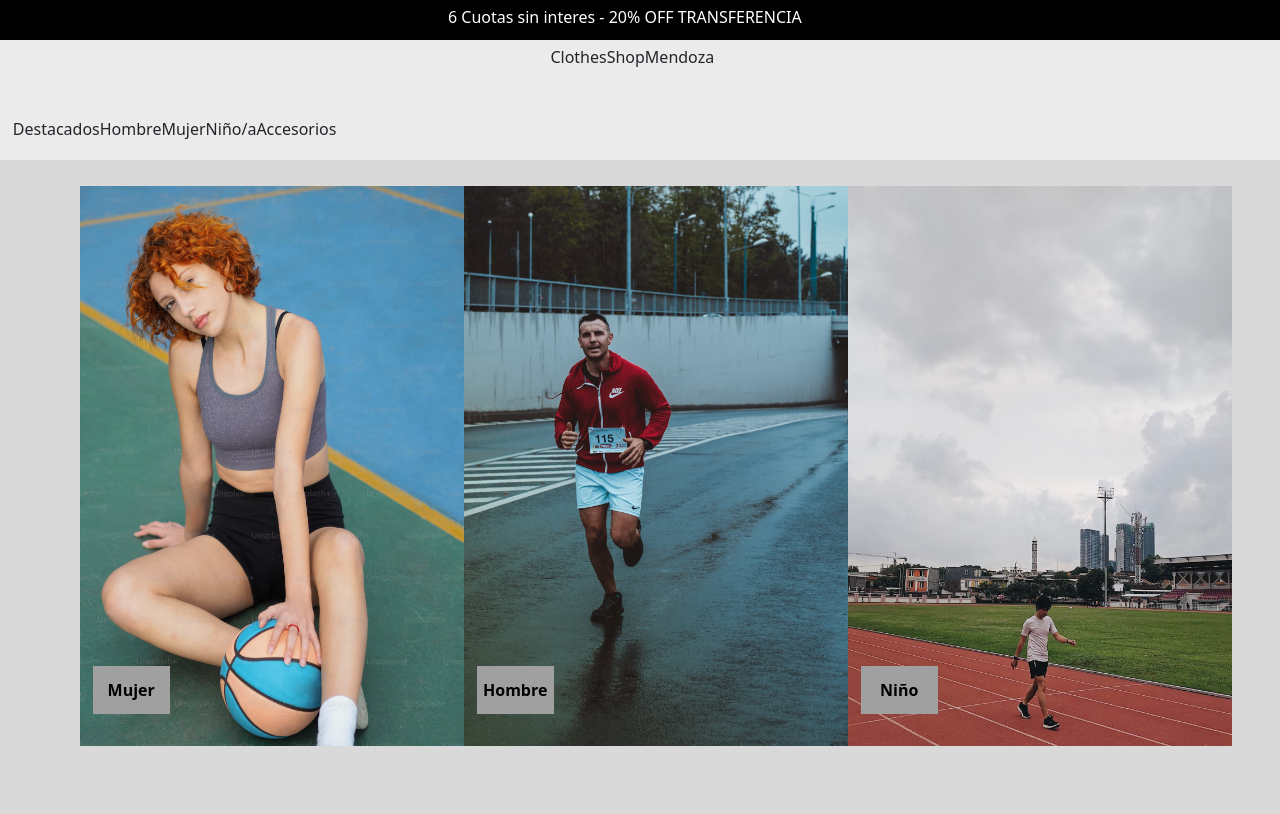
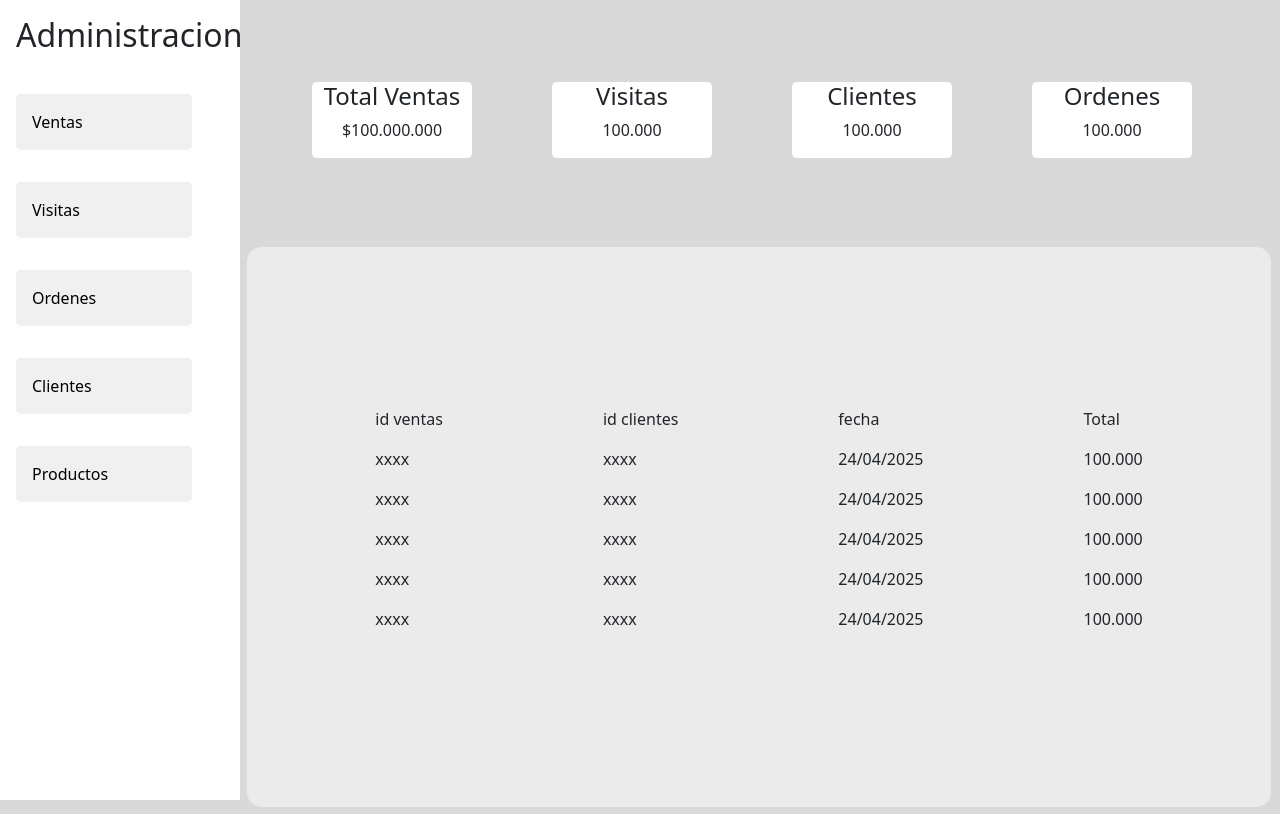
Before and after one commit to matigames765/repoFrontProyectoFinalMetodolog-a, a React (Vite) app in the folder ecommerce-frontend-metodologia/: page / in a window 1280 px wide. Built offline with nearby package versions, Linux system fonts and the light colour scheme.

Commit message:
Vista administrador

```diff
--- a/ecommerce-frontend-metodologia/src/App.tsx
+++ b/ecommerce-frontend-metodologia/src/App.tsx
@@ -1,3 +1,4 @@
+import { AdminScreen } from "./components/screens/adminScreen/AdminScreen"
 import { LandingScreen } from "./components/screens/landingScreen/LandingScreen"
 import { LoginScreen } from "./components/screens/LoginScreen/LoginScreen"
 import { RegisterScreen } from "./components/screens/registerScreen/RegisterScreen"
@@ -7,7 +8,8 @@
 
   return (
     <>
-      <LandingScreen />
+      {/* <LandingScreen /> */}
+      <AdminScreen/>
       {/* <RegisterScreen />  */}
       {/* <LoginScreen />  */}
     </>
--- /dev/null
+++ b/ecommerce-frontend-metodologia/src/components/screens/adminScreen/AdminScreen.module.css
@@ -0,0 +1,71 @@
+
+.containerPrincipal{
+    display: flex;
+    height: 100;
+    flex-direction: row;
+}
+
+.desplegable{
+    display: flex;
+    flex-direction: column;
+    gap: 2rem;
+    padding: 1rem;
+    background-color: white;
+    width: 15rem;
+    height: 100vh;
+    box-sizing: border-box;
+
+}
+button{
+    background-color: #f0f0f0;
+    padding: 1rem;
+    border: none;
+    border-radius: 5px;
+    cursor: pointer;
+    width: 11rem;
+    display: flex;
+    align-items: flex-start;
+}
+button:hover{
+    background-color: #d4d4d4;
+}
+
+
+.infoGeneral{
+    display: flex;
+    flex-direction: row;
+    padding: 10px;
+    align-items: center;
+    justify-content: center;
+    gap: 5rem;
+    background-color: #D9D9D9;
+    width: 80vw;
+    height: 30vh;
+
+
+}
+.infoGeneral div{
+    display: flex;
+    flex-direction: column;
+    justify-content: center;
+    align-items: center;
+    background-color: white;
+    border-radius: 5px;
+    width: 10rem;
+    height: auto;
+    padding: auto;
+}
+
+.div2{
+    display: flex;
+    flex-direction: row;
+    align-items: center;
+    justify-content: center;
+    gap: 10rem;
+    background-color: #EBEBEB;
+    width: 100%;
+    height: 70vh;
+    border-radius: 15px;
+    margin: 7px;
+
+}
--- /dev/null
+++ b/ecommerce-frontend-metodologia/src/components/screens/adminScreen/AdminScreen.tsx
@@ -0,0 +1,72 @@
+import styles from "./AdminScreen.module.css";
+
+export const AdminScreen = () => {
+  return (
+    <>
+      <div className={styles.containerPrincipal}>
+        <div className={styles.desplegable}>
+          <h2>Administracion</h2>
+          <button>Ventas</button>
+          <button>Visitas</button>
+          <button>Ordenes</button>
+          <button>Clientes</button>
+          <button>Productos</button>
+        </div>
+        <div>
+          <div className={styles.infoGeneral}>
+            <div>
+              <h4>Total Ventas</h4>
+              <p>$100.000.000</p>
+            </div>
+            <div>
+              <h4>Visitas</h4>
+              <p>100.000</p>
+            </div>
+            <div>
+              <h4>Clientes</h4>
+              <p>100.000</p>
+            </div>
+            <div>
+              <h4>Ordenes</h4>
+              <p>100.000</p>
+            </div>
+          </div>
+          <div className={styles.div2}>
+            <div>
+              <p>id ventas</p>
+              <p>xxxx</p>
+              <p>xxxx</p>
+              <p>xxxx</p>
+              <p>xxxx</p>
+              <p>xxxx</p>
+            </div>
+            <div>
+              <p>id clientes</p>
+              <p>xxxx</p>
+              <p>xxxx</p>
+              <p>xxxx</p>
+              <p>xxxx</p>
+              <p>xxxx</p>
+            </div>
+            <div>
+              <p>fecha</p>
+              <p>24/04/2025</p>
+              <p>24/04/2025</p>
+              <p>24/04/2025</p>
+              <p>24/04/2025</p>
+              <p>24/04/2025</p>
+            </div>
+            <div>
+              <p>Total</p>
+              <p>100.000</p>
+              <p>100.000</p>
+              <p>100.000</p>
+              <p>100.000</p>
+              <p>100.000</p>
+            </div>
+          </div>
+        </div>
+      </div>
+    </>
+  );
+};
```
